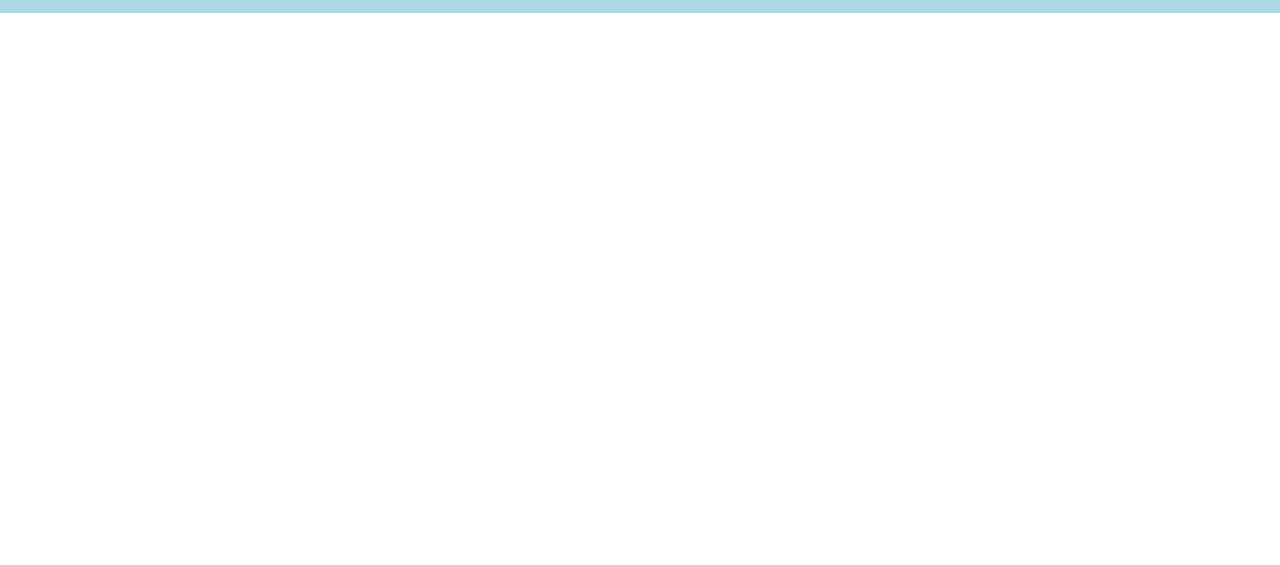
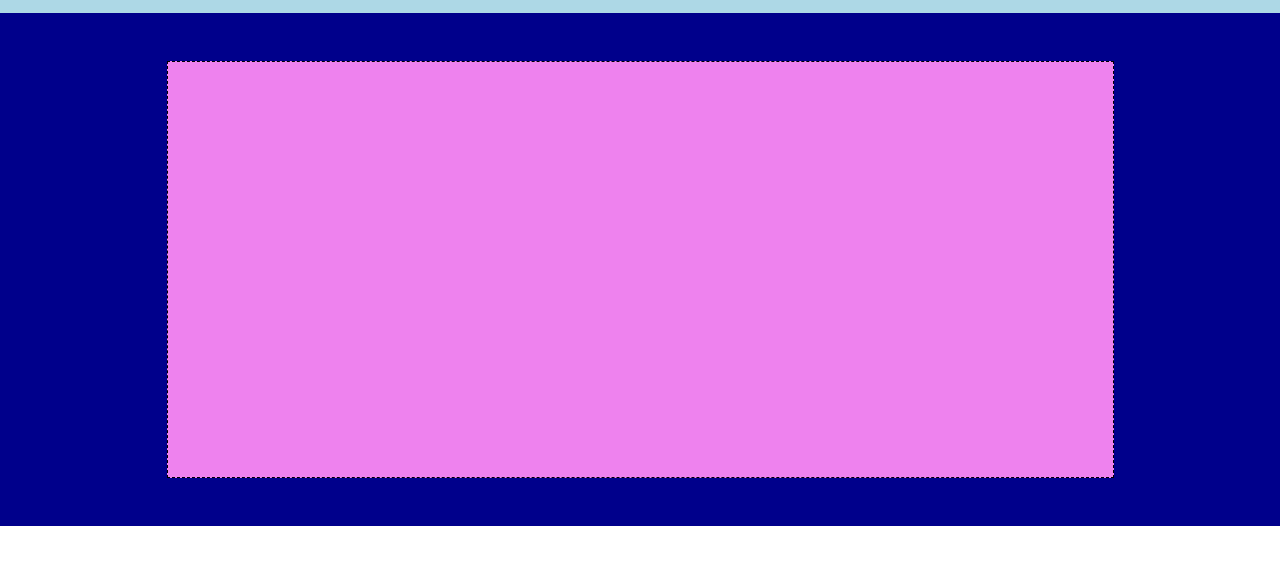
Before and after one commit to valeriobilli/htmlcss-struttura-discord, a plain HTML site: page index.html in a window 1280 px wide. Shown: the part 71-636 px from the top of the page. Drawn offline with Linux system fonts and the light colour scheme.

Commit message:
completato header

```diff
--- a/css/style.css
+++ b/css/style.css
@@ -6,7 +6,6 @@
 header {
     background-color: #add8e6;
     padding-top: 1em;
-    padding-bottom: 1em;
 }
 
 nav {
@@ -21,6 +20,15 @@ nav {
 
 .pinkBox {
     background-color: #ee82ee;
+    max-width: 945px;
+    min-height: 415px;
+    margin: auto;
+    border: 1px dashed black;
+}
 
-
+.blueBox {
+    background-color: #00008b;
+    margin-top: 1rem;
+    padding-top: 3rem;
+    padding-bottom: 3rem;
 }
```
Also changed, not shown: index.html (+0 -1 lines).
